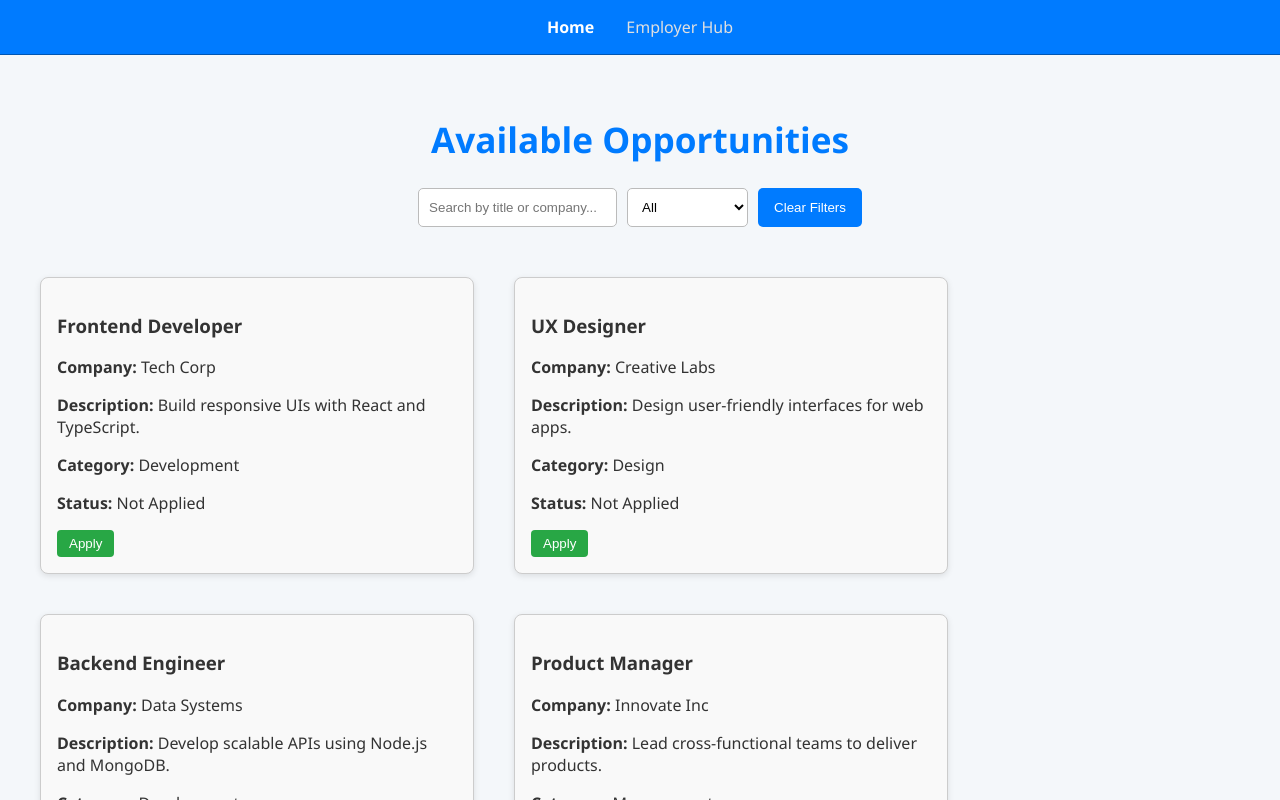
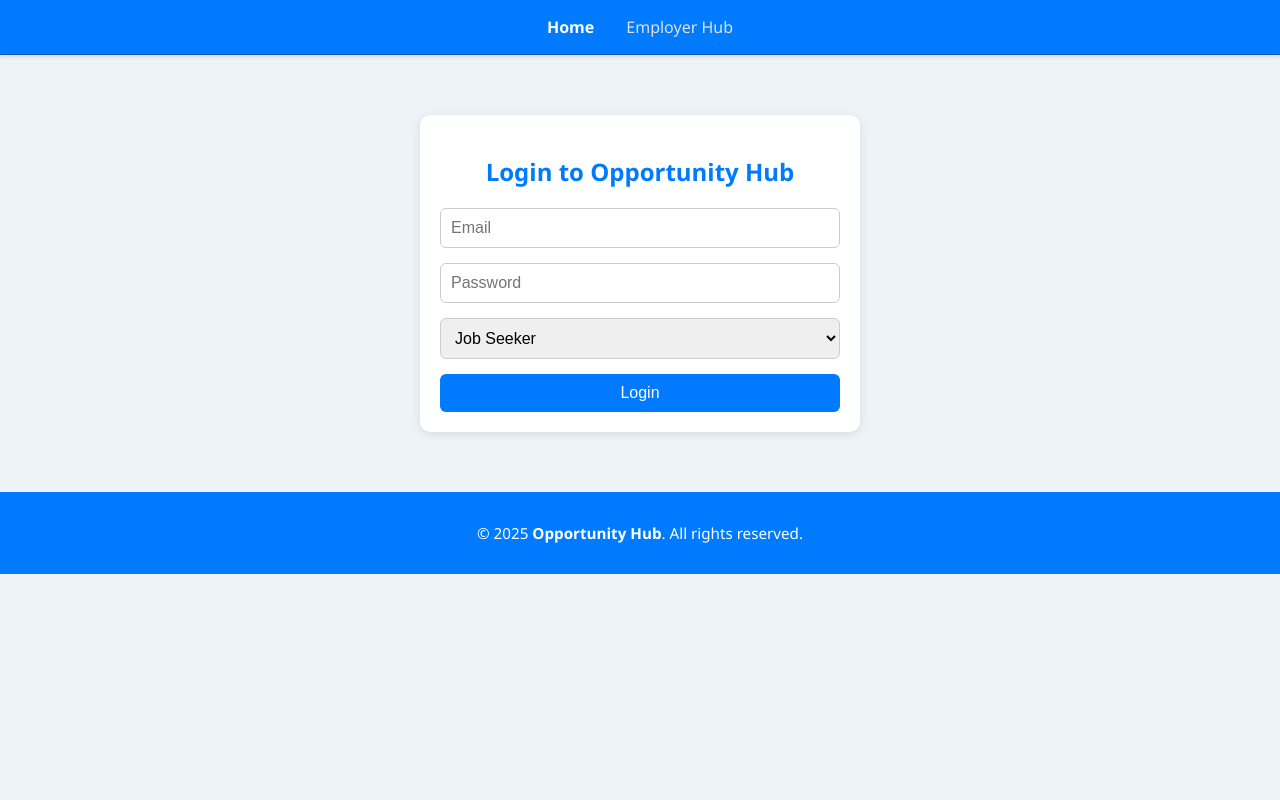
Before and after one commit to JobMutugi/Opportunity-Hub, a React (Vite) app in the folder My-App/: page / in a window 1280 px wide. Shown: the top 800 px of the page. Built offline with nearby package versions, Linux system fonts and the light colour scheme; data requests are answered from the project's data file.

Commit message:
add login page

```diff
--- a/My-App/src/App.jsx
+++ b/My-App/src/App.jsx
@@ -5,6 +5,7 @@ import { Route, Routes } from 'react-router-dom';
 import Home from './Pages/Home';
 import PostJob from './Pages/PostJob';
 import Editpost from './Components/Editpost';
+import Login from './Pages/LogIn';
 
 
 const App = () => {
@@ -13,7 +14,8 @@ const App = () => {
       <Header />
 
       <Routes>
-        <Route path="/" element={<Home />} />
+        <Route path="/" element={<Login />} />
+        <Route path="/home" element={<Home />} />
         <Route path="/postjob" element={<PostJob />} />
         <Route path="/editjob/:id" element={<Editpost />} />
         {/* <Route path="/employershub" element={<PostJob />} /> */}
--- /dev/null
+++ b/My-App/src/Pages/LogIn.css
@@ -0,0 +1,43 @@
+.login-container {
+  max-width: 400px;
+  margin: 60px auto;
+  padding: 20px;
+  border-radius: 10px;
+  background-color: #ffffff;
+  box-shadow: 0 2px 10px rgba(0, 0, 0, 0.1);
+}
+
+.login-title {
+  text-align: center;
+  margin-bottom: 20px;
+  color: #007bff;
+}
+
+.login-form {
+  display: flex;
+  flex-direction: column;
+  gap: 15px;
+}
+
+.login-input,
+.login-select {
+  padding: 10px;
+  font-size: 16px;
+  border-radius: 6px;
+  border: 1px solid #ccc;
+}
+
+.login-button {
+  padding: 10px;
+  background-color: #007bff;
+  color: #fff;
+  font-size: 16px;
+  border: none;
+  border-radius: 6px;
+  cursor: pointer;
+  transition: background-color 0.3s ease;
+}
+
+.login-button:hover {
+  background-color: #0056b3;
+}
--- /dev/null
+++ b/My-App/src/Pages/LogIn.jsx
@@ -0,0 +1,56 @@
+import React, { useState } from 'react';
+import { useNavigate } from 'react-router-dom';
+import './LogIn.css'; // Ensure this path matches your project structure
+
+const Login = () => {
+  const [email, setEmail] = useState('');
+  const [password, setPassword] = useState('');
+  const [role, setRole] = useState('jobseeker');
+  const navigate = useNavigate();
+
+  const handleLogin = (e) => {
+    e.preventDefault();
+    console.log({ email, password, role });
+
+    if (role === 'jobseeker') {
+      navigate('/home');
+    } else {
+      navigate('/postjob');
+    }
+  };
+
+  return (
+    <div className="login-container">
+      <h2 className="login-title">Login to Opportunity Hub</h2>
+      <form onSubmit={handleLogin} className="login-form">
+        <input
+          type="email"
+          placeholder="Email"
+          value={email}
+          onChange={(e) => setEmail(e.target.value)}
+          required
+          className="login-input"
+        />
+        <input
+          type="password"
+          placeholder="Password"
+          value={password}
+          onChange={(e) => setPassword(e.target.value)}
+          required
+          className="login-input"
+        />
+        <select
+          value={role}
+          onChange={(e) => setRole(e.target.value)}
+          className="login-select"
+        >
+          <option value="jobseeker">Job Seeker</option>
+          <option value="recruiter">Recruiter</option>
+        </select>
+        <button type="submit" className="login-button">Login</button>
+      </form>
+    </div>
+  );
+};
+
+export default Login;
```
